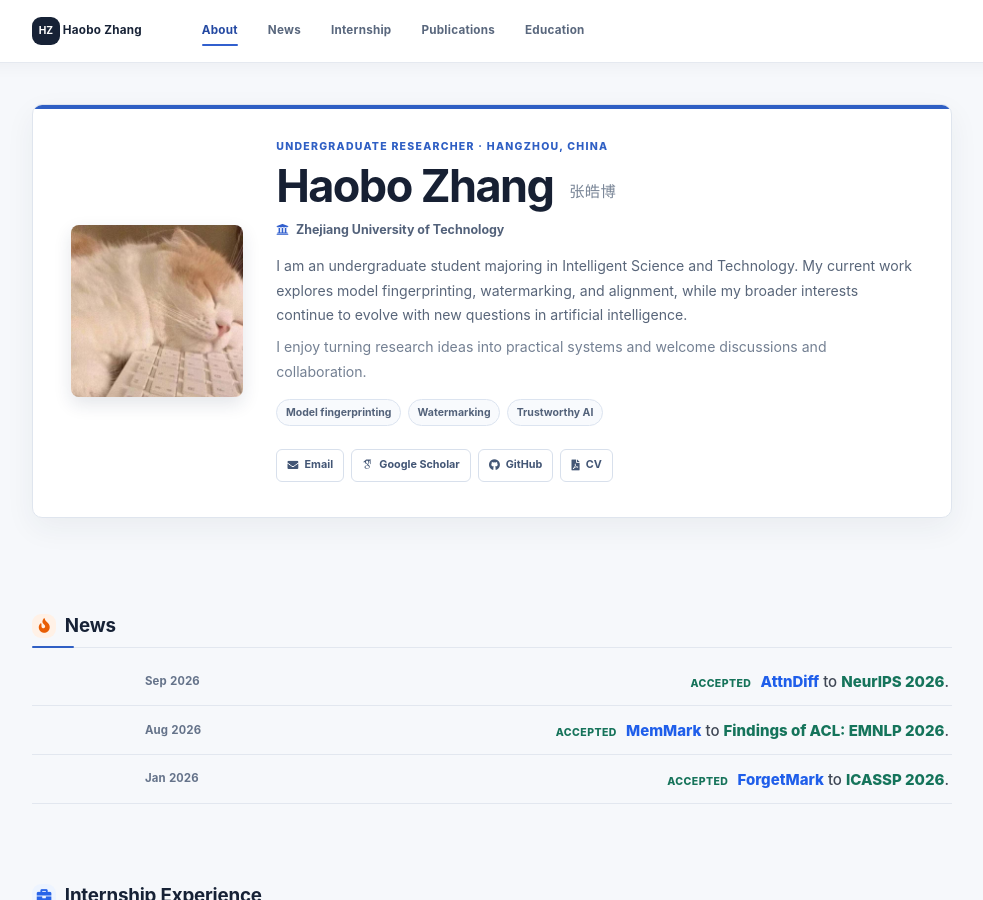
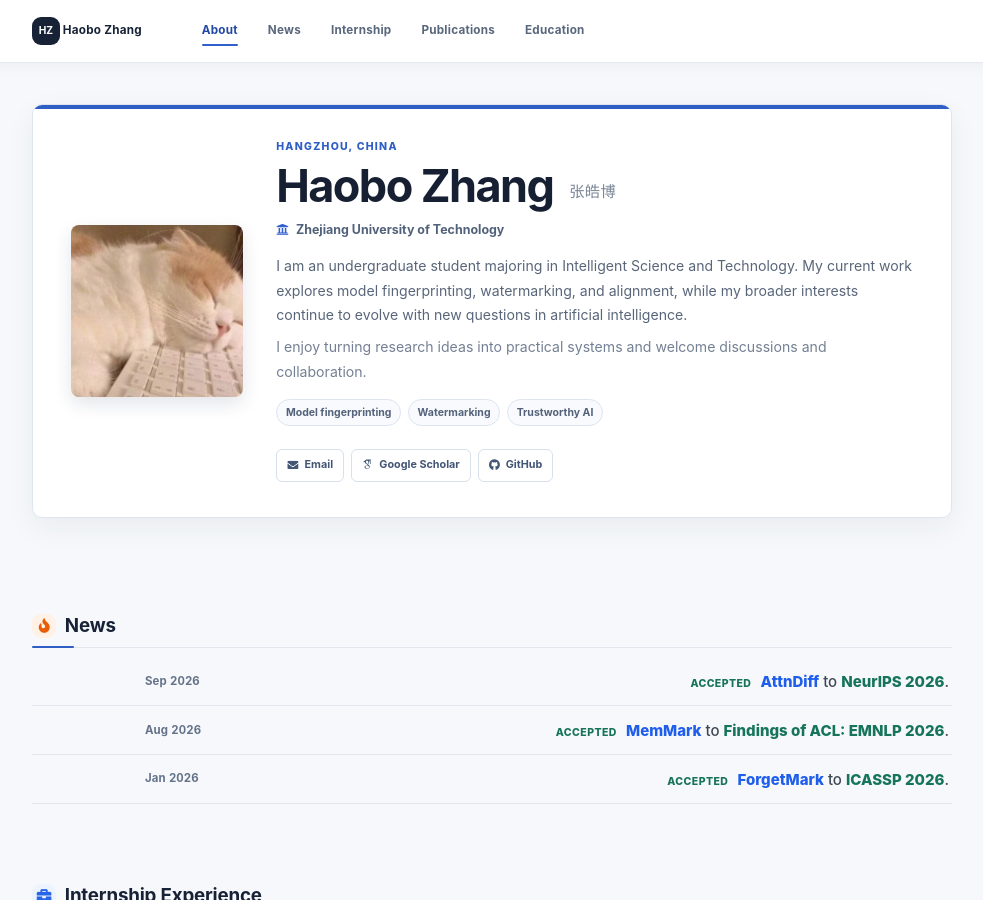
Before and after one commit to zhb0119/zhb0119.github.io, a Jekyll site: the page built from _pages/about.md, in a window 1280 px wide and 900 px high. Shown: the whole window, without its empty margins (63-1046 px from the left). Built offline with Jekyll 4.4.1, drawn with Linux system fonts in a browser that asks for light colours; some web fonts are replaced; formulas are drawn with MathJax 3.

Commit message:
Update about.md

```diff
--- a/_pages/about.md
+++ b/_pages/about.md
@@ -16,7 +16,7 @@ redirect_from:
     <img src="/images/me/cat.jpg" alt="Haobo Zhang" width="220" height="220">
   </div>
   <div class="academic-profile__content">
-    <p class="academic-profile__eyebrow">Undergraduate researcher · Hangzhou, China</p>
+    <p class="academic-profile__eyebrow">Hangzhou, China</p>
     <h1 id="intro-title">Haobo Zhang <span lang="zh-CN">张皓博</span></h1>
     <p class="academic-profile__affiliation"><i class="fas fa-university" aria-hidden="true"></i> Zhejiang University of Technology</p>
     <p class="academic-profile__intro">I am an undergraduate student majoring in Intelligent Science and Technology. My current work explores model fingerprinting, watermarking, and alignment, while my broader interests continue to evolve with new questions in artificial intelligence.</p>
@@ -30,7 +30,6 @@ redirect_from:
       <a href="mailto:zhanghaobo@zjut.edu.cn"><i class="fas fa-envelope" aria-hidden="true"></i> Email</a>
       <a href="https://scholar.google.com/citations?view_op=list_works&amp;hl=zh-CN&amp;user=sY6udPcAAAAJ"><i class="ai ai-google-scholar" aria-hidden="true"></i> Google Scholar</a>
       <a href="https://github.com/zhb0119"><i class="fab fa-github" aria-hidden="true"></i> GitHub</a>
-      <a href="/files/haobo-zhang-resume.pdf"><i class="fas fa-file-pdf" aria-hidden="true"></i> CV</a>
     </nav>
   </div>
 </section>
```
